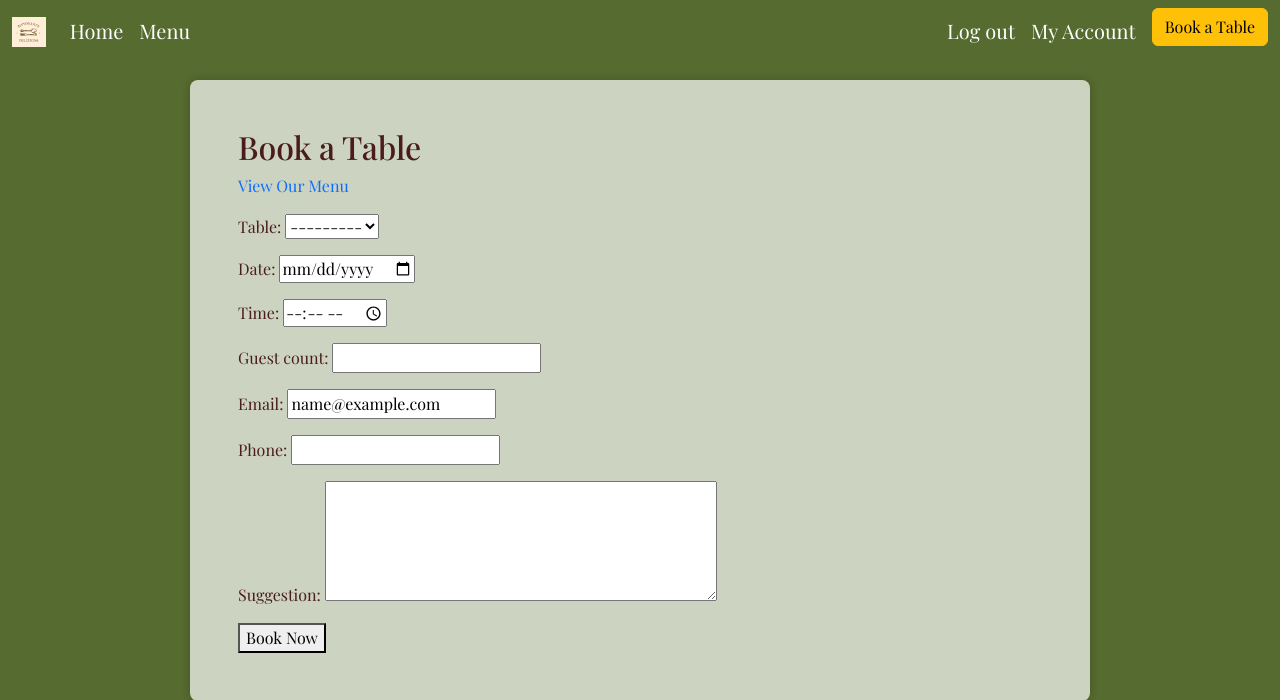
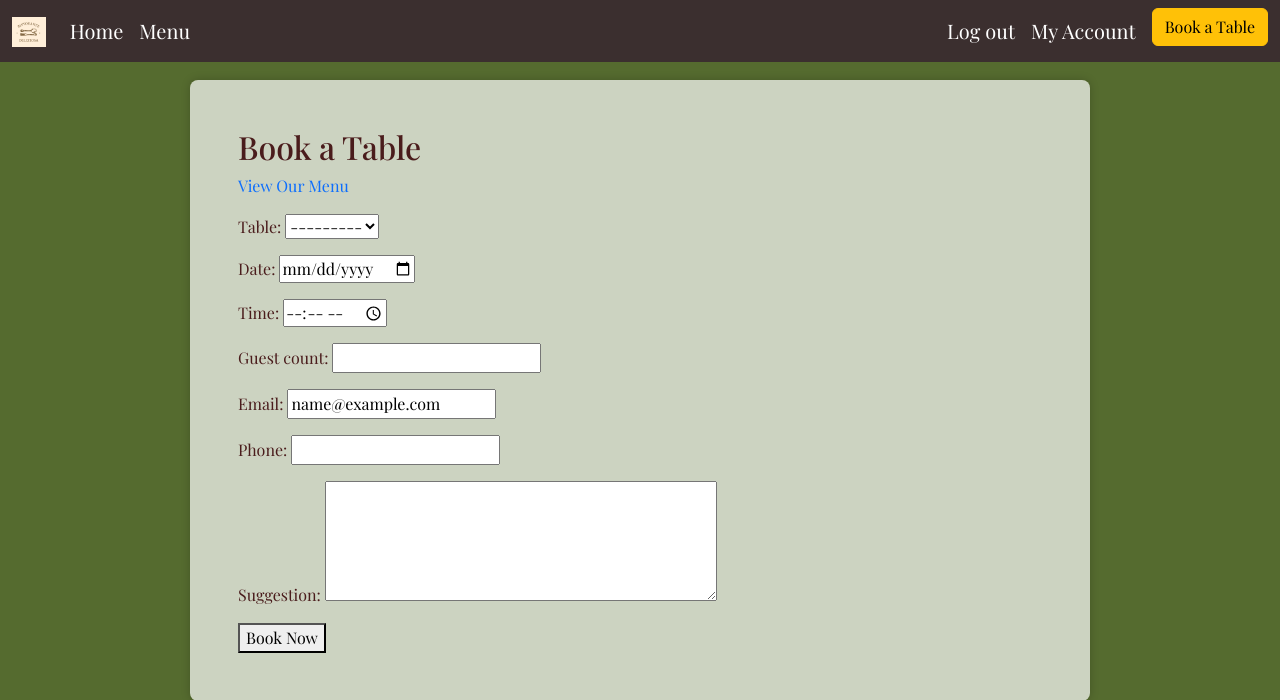
Before and after one commit to jessi25924/risto_deliz, a Django app: page /book/ in a window 1280 px wide. Shown: the top 700 px of the page. Run offline with Django 4.2, Linux system fonts and the light colour scheme; the visitor is signed in with stand-in values (Sample User, id 1); data that the repository does not hold is empty; some libraries are stand-ins or nearby versions; some web fonts are replaced.

Commit message:
Transparent to solid navbar

```diff
--- a/static/css/styles.css
+++ b/static/css/styles.css
@@ -54,6 +54,10 @@ main .container {
 }
 
 /* Navbar */
+.navbar {
+    background-color: var(--background-contrast-color) !important;
+}
+
 .navbar.navbar-transparent .navbar-nav .nav-link,
 .navbar.navbar-transparent .navbar-text {
     color: white !important;
```
